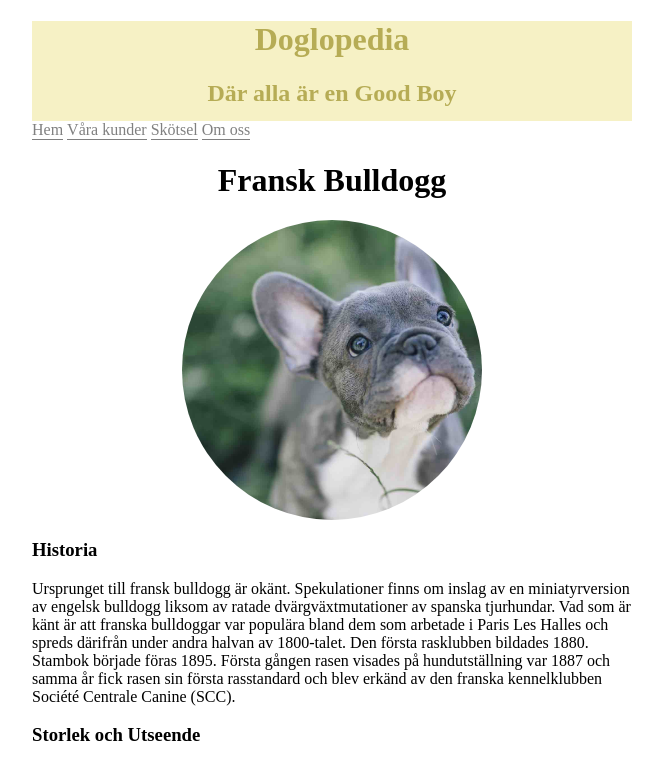
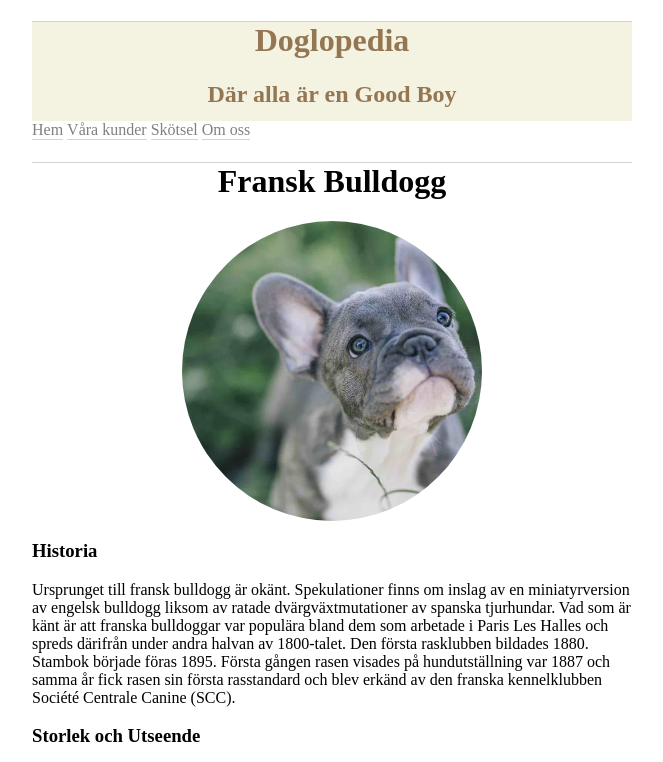
Before and after one commit to wilmajohanna/Doglopedia, a plain HTML site: page index.html in a window 1280 px wide. Shown: the top 762 px of the page, without its empty margins (308-971 px from the left). Drawn offline with Linux system fonts and the light colour scheme.

Commit message:
Bytte färg
Bytte färg på texten

```diff
--- a/style.css
+++ b/style.css
@@ -12,9 +12,9 @@ display: inline-block;
 }
 
 #doglopedia {
-background-color: rgba(238, 228, 139, 0.5);
+background-color: rgba(219, 213, 152, 0.3);
 height: 100px;
-color: rgb(182, 172, 85);
+color: rgb(148, 118, 83);
 text-align: center;
 }
 
@@ -22,13 +22,14 @@ h1 {
     text-align: center;
     margin-left: auto;
     margin-right: auto;
+    border-top: 1px solid lightgrey;
 }
 
 a {
     display: inline-block;
     color: grey;
     text-decoration: none;
-    border-bottom: 1px grey solid;
+    border-bottom: 1px  solid lightgrey;
     text-align: center;
 
 }
```
